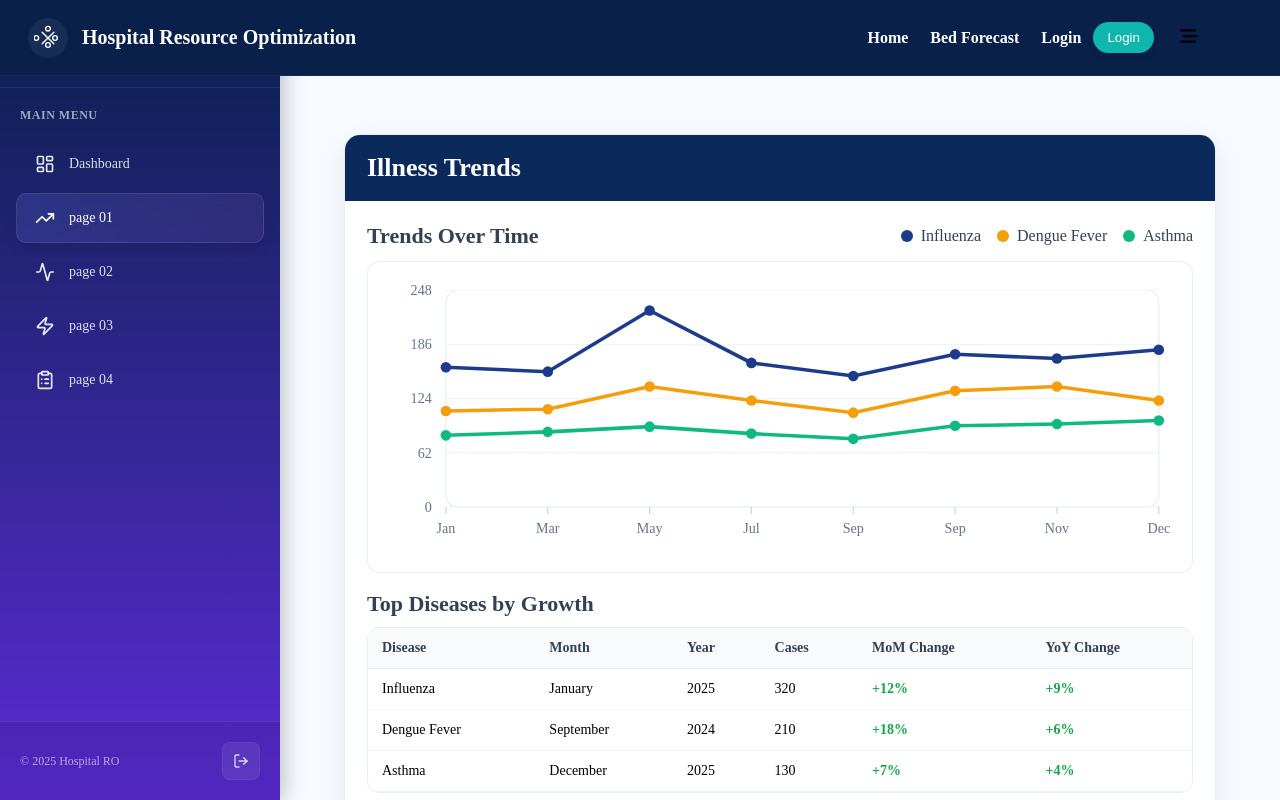
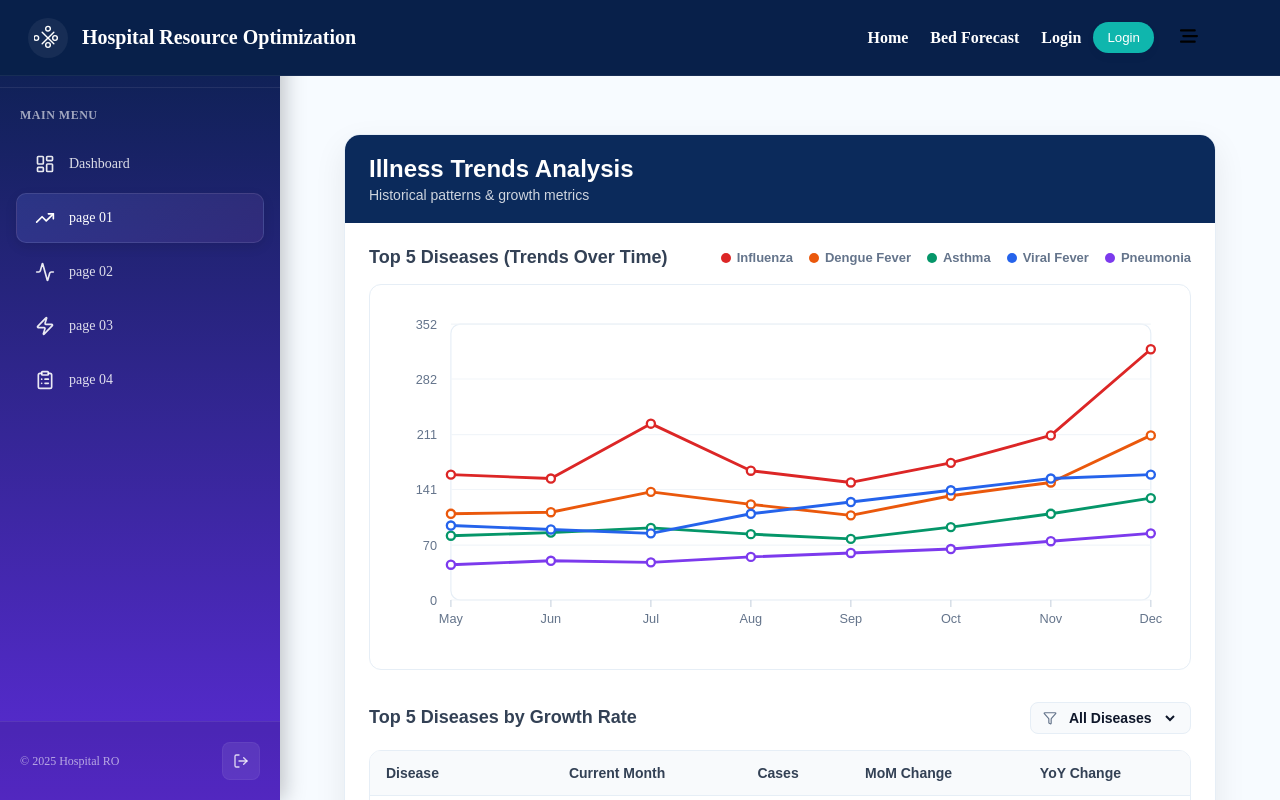
Before and after one commit to Methsan18/Hospital-Resource-Optimization-and-Demand-Forecasting-System, a React (Create React App) app in the folder frontend/: page /IllnessTrendsPage in a window 1280 px wide. Shown: the top 800 px of the page. Built offline with nearby package versions, Linux system fonts and the light colour scheme.

Commit message:
Update IllnessTrendsPage.jsx

```diff
--- a/frontend/src/components/Ilness_Injury_forcasting/IllnessTrendsPage.jsx
+++ b/frontend/src/components/Ilness_Injury_forcasting/IllnessTrendsPage.jsx
@@ -1,6 +1,6 @@
-
-import React, { useMemo } from 'react';
+import React, { useMemo, useState } from 'react';
 import Layout from '../Bed_demand_focasting/Layout';
+import { Filter } from 'lucide-react';
 
 /* =========================================================
    THEME
@@ -17,34 +17,33 @@ const theme = {
   shadowLg: '0 12px 32px rgba(2,6,23,0.08)',
 };
 
-
-
 /* =========================================================
    CHART (SVG)
 ========================================================= */
-const TrendsLineChart = ({ series, xLabels, width = 680, height = 240 }) => {
+const TrendsLineChart = ({ series, xLabels, width = 680, height = 300 }) => {
   const paddingLeft = 56;
-  const paddingRight = 18;
-  const paddingTop = 14;
+  const paddingRight = 20;
+  const paddingTop = 20;
   const paddingBottom = 42;
 
+  // Calculate min/max for scaling
   const allY = series.flatMap(s => s.data);
   const maxY = Math.max(...allY);
-  const minY = Math.min(...allY, 0);
+  const minY = Math.min(...allY, 0); // Ensure 0 is baseline
   const yMax = Math.ceil(maxY * 1.1);
   const yMin = Math.floor(minY);
 
   const xScale = (i) => paddingLeft + i * (width - paddingLeft - paddingRight) / (xLabels.length - 1);
   const yScale = (v) => paddingTop + (height - paddingTop - paddingBottom) * (1 - (v - yMin) / (yMax - yMin || 1));
 
-  const yTicks = 5;
+  const yTicks = 6;
   const yValues = Array.from({ length: yTicks }, (_, k) =>
     Math.round(yMin + (k * (yMax - yMin)) / (yTicks - 1))
   );
 
   return (
     <svg width="100%" viewBox={`0 0 ${width} ${height}`}>
-      {/* area border */}
+      {/* Chart Area Border */}
       <rect
         x={paddingLeft}
         y={paddingTop}
@@ -52,44 +51,59 @@ const TrendsLineChart = ({ series, xLabels, width = 680, height = 240 }) => {
         height={height - paddingTop - paddingBottom}
         fill="none"
         stroke={theme.cardBorder}
-        rx="10"
+        rx="8"
       />
 
-      {/* horizontal grid + y labels */}
+      {/* Horizontal Grid + Y Labels */}
       {yValues.map((yv, i) => {
         const y = yScale(yv);
         return (
           <g key={`y-${i}`}>
             <line x1={paddingLeft} x2={width - paddingRight} y1={y} y2={y} stroke={theme.grid} />
-            <text x={paddingLeft - 12} y={y + 4} fontSize="12" fill={theme.muted} textAnchor="end">
+            <text x={paddingLeft - 12} y={y + 4} fontSize="11" fill={theme.muted} textAnchor="end" fontWeight="500">
               {yv}
             </text>
           </g>
         );
       })}
 
-      {/* x ticks + labels */}
+      {/* X Ticks + Labels */}
       {xLabels.map((xl, i) => {
         const x = xScale(i);
         const baseY = height - paddingBottom;
         return (
           <g key={`x-${xl}-${i}`}>
             <line x1={x} x2={x} y1={baseY} y2={baseY + 6} stroke="#cbd5e1" />
-            <text x={x} y={baseY + 22} fontSize="12" fill={theme.muted} textAnchor="middle">
+            <text x={x} y={baseY + 20} fontSize="11" fill={theme.muted} textAnchor="middle" fontWeight="500">
               {xl}
             </text>
           </g>
         );
       })}
 
-      {/* series paths + dots */}
+      {/* Series Lines + Dots */}
       {series.map((s, idx) => {
         const points = s.data.map((v, i) => `${xScale(i)},${yScale(v)}`).join(' ');
         return (
           <g key={`series-${idx}`}>
-            <polyline points={points} fill="none" stroke={s.color} strokeWidth="3" />
+            <polyline
+              points={points}
+              fill="none"
+              stroke={s.color}
+              strokeWidth="2.5"
+              strokeLinecap="round"
+              strokeLinejoin="round"
+            />
             {s.data.map((v, i) => (
-              <circle key={`dot-${idx}-${i}`} cx={xScale(i)} cy={yScale(v)} r="4.5" fill={s.color} />
+              <circle
+                key={`dot-${idx}-${i}`}
+                cx={xScale(i)}
+                cy={yScale(v)}
+                r="3.5"
+                fill="#fff"
+                stroke={s.color}
+                strokeWidth="2"
+              />
             ))}
           </g>
         );
@@ -102,24 +116,56 @@ const TrendsLineChart = ({ series, xLabels, width = 680, height = 240 }) => {
    ILLNESS TRENDS CARD
 ========================================================= */
 const IllnessTrendsCard = () => {
-  const months = ['Jan','Mar','May','Jul','Sep','Sep','Nov','Dec']; // sample X labels per mock
+  const [selectedDisease, setSelectedDisease] = useState('All Diseases');
+
+  // X-Axis Labels (Last 8 Months)
+  const months = ['May', 'Jun', 'Jul', 'Aug', 'Sep', 'Oct', 'Nov', 'Dec'];
+
+  // 1. CHART DATA (Top 5 Diseases)
   const series = useMemo(() => ([
     {
       name: 'Influenza',
-      color: '#1e3a8a', // blue
-      data: [160, 155, 225, 165, 150, 175, 170, 180],
+      color: '#dc2626', // Red
+      data: [160, 155, 225, 165, 150, 175, 210, 320],
     },
     {
       name: 'Dengue Fever',
-      color: '#f59e0b', // orange
-      data: [110, 112, 138, 122, 108, 133, 138, 122],
+      color: '#ea580c', // Orange
+      data: [110, 112, 138, 122, 108, 133, 150, 210],
     },
     {
       name: 'Asthma',
-      color: '#10b981', // green
-      data: [82, 86, 92, 84, 78, 93, 95, 99],
+      color: '#059669', // Green
+      data: [82, 86, 92, 84, 78, 93, 110, 130],
+    },
+    {
+      name: 'Viral Fever',
+      color: '#2563eb', // Blue
+      data: [95, 90, 85, 110, 125, 140, 155, 160],
+    },
+    {
+      name: 'Pneumonia',
+      color: '#7c3aed', // Purple
+      data: [45, 50, 48, 55, 60, 65, 75, 85],
     },
   ]), []);
+
+  // 2. TABLE DATA (Top 5 Diseases by Growth)
+  const tableData = [
+    { d: 'Influenza', m: 'Dec 2025', c: 320, mom: '+12%', yoy: '+9%' },
+    { d: 'Dengue Fever', m: 'Dec 2025', c: 210, mom: '+18%', yoy: '+6%' },
+    { d: 'Viral Fever', m: 'Dec 2025', c: 160, mom: '+10%', yoy: '+5%' },
+    { d: 'Asthma', m: 'Dec 2025', c: 130, mom: '+7%', yoy: '+4%' },
+    { d: 'Pneumonia', m: 'Dec 2025', c: 85, mom: '+15%', yoy: '+8%' },
+  ];
+
+  // List of all diseases for the dropdown
+  const allDiseases = ['All Diseases', ...tableData.map(item => item.d)];
+
+  // Filter Logic
+  const filteredTableData = selectedDisease === 'All Diseases'
+    ? tableData
+    : tableData.filter(item => item.d === selectedDisease);
 
   return (
     <div style={{
@@ -127,34 +173,40 @@ const IllnessTrendsCard = () => {
       border: `1px solid ${theme.cardBorder}`,
       borderRadius: 16,
       boxShadow: theme.shadowLg,
-      overflow: 'hidden'
+      overflow: 'hidden',
+      fontFamily: 'sans-serif'
     }}>
-      {/* Navy header */}
+      {/* Header (No Location Filter) */}
       <div style={{
         background: theme.navy,
         color: '#fff',
-        padding: '18px 22px',
-        fontSize: 26,
-        fontWeight: 800
+        padding: '20px 24px',
+        display: 'flex',
+        justifyContent: 'space-between',
+        alignItems: 'center',
+        flexWrap: 'wrap',
+        gap: 16
       }}>
-        Illness Trends
+        <div>
+          <h2 style={{ margin: 0, fontSize: 24, fontWeight: 700 }}>Illness Trends Analysis</h2>
+          <p style={{ margin: '4px 0 0 0', opacity: 0.8, fontSize: 14 }}>Historical patterns & growth metrics</p>
+        </div>
       </div>
 
       {/* Body */}
-      <div style={{ padding: 22 }}>
-        {/* Chart title + legend */}
-        <div style={{ display: 'flex', alignItems: 'center', justifyContent: 'space-between', marginBottom: 12 }}>
-          <h3 style={{ margin: 0, color: theme.heading, fontSize: 22, fontWeight: 800 }}>Trends Over Time</h3>
+      <div style={{ padding: 24 }}>
+
+        {/* CHART SECTION */}
+        <div style={{ marginBottom: 32 }}>
+          <div style={{ display: 'flex', justifyContent: 'space-between', alignItems: 'center', marginBottom: 16 }}>
+            <h3 style={{ margin: 0, color: theme.heading, fontSize: 18, fontWeight: 700 }}>Top 5 Diseases (Trends Over Time)</h3>
 
             {/* Legend */}
-          <div style={{ display: 'flex', alignItems: 'center', gap: 16, flexWrap: 'wrap' }}>
+            <div style={{ display: 'flex', gap: 16, flexWrap: 'wrap' }}>
               {series.map(s => (
-              <div key={s.name} style={{ display: 'flex', alignItems: 'center', gap: 8 }}>
-                <span style={{
-                  width: 12, height: 12, borderRadius: 999, background: s.color,
-                  boxShadow: '0 0 0 2px #fff'
-                }} />
-                <span style={{ color: theme.heading }}>{s.name}</span>
+                <div key={s.name} style={{ display: 'flex', alignItems: 'center', gap: 6 }}>
+                  <span style={{ width: 10, height: 10, borderRadius: '50%', background: s.color }} />
+                  <span style={{ fontSize: 13, color: theme.muted, fontWeight: 600 }}>{s.name}</span>
                 </div>
               ))}
             </div>
@@ -164,31 +216,61 @@ const IllnessTrendsCard = () => {
             background: '#fff',
             border: `1px solid ${theme.cardBorder}`,
             borderRadius: 12,
-          padding: 12
+            padding: 16
           }}>
             <TrendsLineChart series={series} xLabels={months} />
           </div>
+        </div>
 
-        {/* Table */}
-        <div style={{ marginTop: 18 }}>
-          <h3 style={{ margin: 0, color: theme.heading, fontSize: 22, fontWeight: 800 }}>Top Diseases by Growth</h3>
+        {/* TABLE SECTION */}
+        <div>
+          <div style={{ display: 'flex', justifyContent: 'space-between', alignItems: 'center', marginBottom: 16 }}>
+            <h3 style={{ margin: 0, color: theme.heading, fontSize: 18, fontWeight: 700 }}>Top 5 Diseases by Growth Rate</h3>
+
+            {/* Disease Filter for Table */}
+            <div style={{
+              display: 'flex',
+              alignItems: 'center',
+              border: `1px solid ${theme.cardBorder}`,
+              borderRadius: 8,
+              padding: '6px 12px',
+              background: '#f8fafc'
+            }}>
+               <Filter size={14} color={theme.muted} style={{ marginRight: 8 }} />
+               <select
+                 value={selectedDisease}
+                 onChange={(e) => setSelectedDisease(e.target.value)}
+                 style={{
+                   border: 'none',
+                   background: 'transparent',
+                   color: theme.text,
+                   fontSize: 14,
+                   fontWeight: 600,
+                   outline: 'none',
+                   cursor: 'pointer'
+                 }}
+               >
+                 {allDiseases.map(d => (
+                   <option key={d} value={d}>{d}</option>
+                 ))}
+               </select>
+            </div>
+          </div>
 
           <div style={{
-            marginTop: 10,
             border: `1px solid ${theme.cardBorder}`,
             borderRadius: 12,
             overflow: 'hidden'
           }}>
-            <table style={{ width: '100%', borderCollapse: 'collapse' }}>
+            <table style={{ width: '100%', borderCollapse: 'collapse', fontSize: 14 }}>
               <thead style={{ background: '#f8fafc' }}>
                 <tr>
-                  {['Disease','Month','Year','Cases','MoM Change','YoY Change'].map(h => (
+                  {['Disease', 'Current Month', 'Cases', 'MoM Change', 'YoY Change'].map(h => (
                     <th key={h} style={{
                       textAlign: 'left',
-                      padding: '12px 14px',
+                      padding: '14px 16px',
                       color: theme.heading,
-                      fontWeight: 800,
-                      fontSize: 14,
+                      fontWeight: 700,
                       borderBottom: `1px solid ${theme.cardBorder}`
                     }}>
                       {h}
@@ -197,36 +279,36 @@ const IllnessTrendsCard = () => {
                 </tr>
               </thead>
               <tbody>
-                {[
-                  { d:'Influenza', m:'January', y:'2025', c:320, mom:'+12%', yoy:'+9%' },
-                  { d:'Dengue Fever', m:'September', y:'2024', c:210, mom:'+18%', yoy:'+6%' },
-                  { d:'Asthma', m:'December', y:'2025', c:130, mom:'+7%', yoy:'+4%' },
-                ].map((row, i) => (
-                  <tr key={i} style={{ borderTop: `1px solid ${theme.cardBorder}` }}>
-                    <td style={{ padding: '12px 14px' }}>{row.d}</td>
-                    <td style={{ padding: '12px 14px' }}>{row.m}</td>
-                    <td style={{ padding: '12px 14px' }}>{row.y}</td>
-                    <td style={{ padding: '12px 14px' }}>{row.c}</td>
-                    <td style={{ padding: '12px 14px', color: '#16a34a', fontWeight: 700 }}>{row.mom}</td>
-                    <td style={{ padding: '12px 14px', color: '#16a34a', fontWeight: 700 }}>{row.yoy}</td>
+                {filteredTableData.map((row, i) => (
+                  <tr key={i} style={{ borderBottom: i < filteredTableData.length - 1 ? `1px solid ${theme.cardBorder}` : 'none' }}>
+                    <td style={{ padding: '14px 16px', fontWeight: 600, color: theme.text }}>{row.d}</td>
+                    <td style={{ padding: '14px 16px', color: theme.muted }}>{row.m}</td>
+                    <td style={{ padding: '14px 16px', fontWeight: 600, color: theme.text }}>{row.c}</td>
+                    <td style={{ padding: '14px 16px', color: '#16a34a', fontWeight: 700 }}>
+                      <span style={{ background: '#dcfce7', padding: '4px 8px', borderRadius: 6 }}>{row.mom}</span>
+                    </td>
+                    <td style={{ padding: '14px 16px', color: '#16a34a', fontWeight: 700 }}>
+                      <span style={{ background: '#f0fdf4', padding: '4px 8px', borderRadius: 6 }}>{row.yoy}</span>
+                    </td>
                   </tr>
                 ))}
               </tbody>
             </table>
           </div>
         </div>
+
       </div>
     </div>
   );
 };
 
 /* =========================================================
-   PAGE WRAPPER (Using Shared Layout)
+   PAGE WRAPPER
 ========================================================= */
 const IllnessTrendsPage = () => {
   return (
     <Layout activePage="Trends">
-      <div style={{ padding: 28, maxWidth: 1100, margin: '24px auto' }}>
+      <div style={{ padding: 28, maxWidth: 1000, margin: '24px auto' }}>
         <IllnessTrendsCard />
       </div>
     </Layout>
```
Lines whose indentation alone changed are shown as unchanged.
